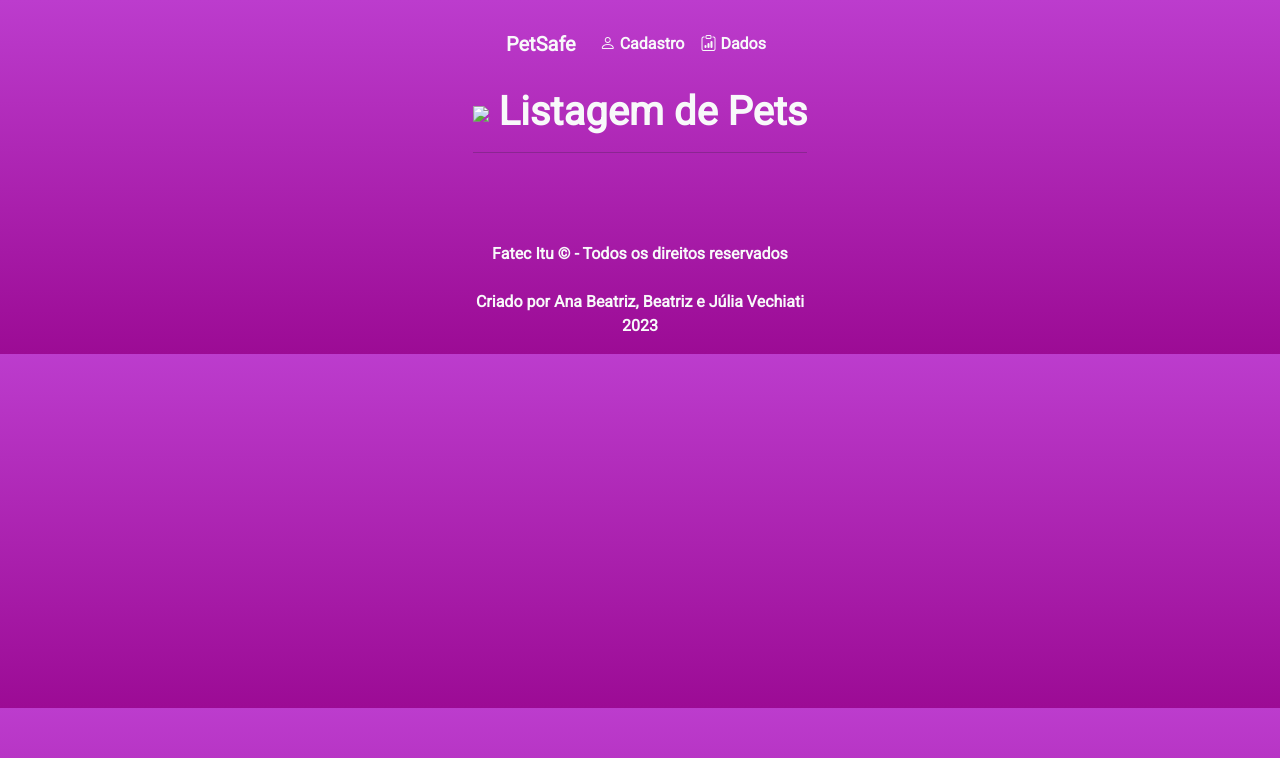
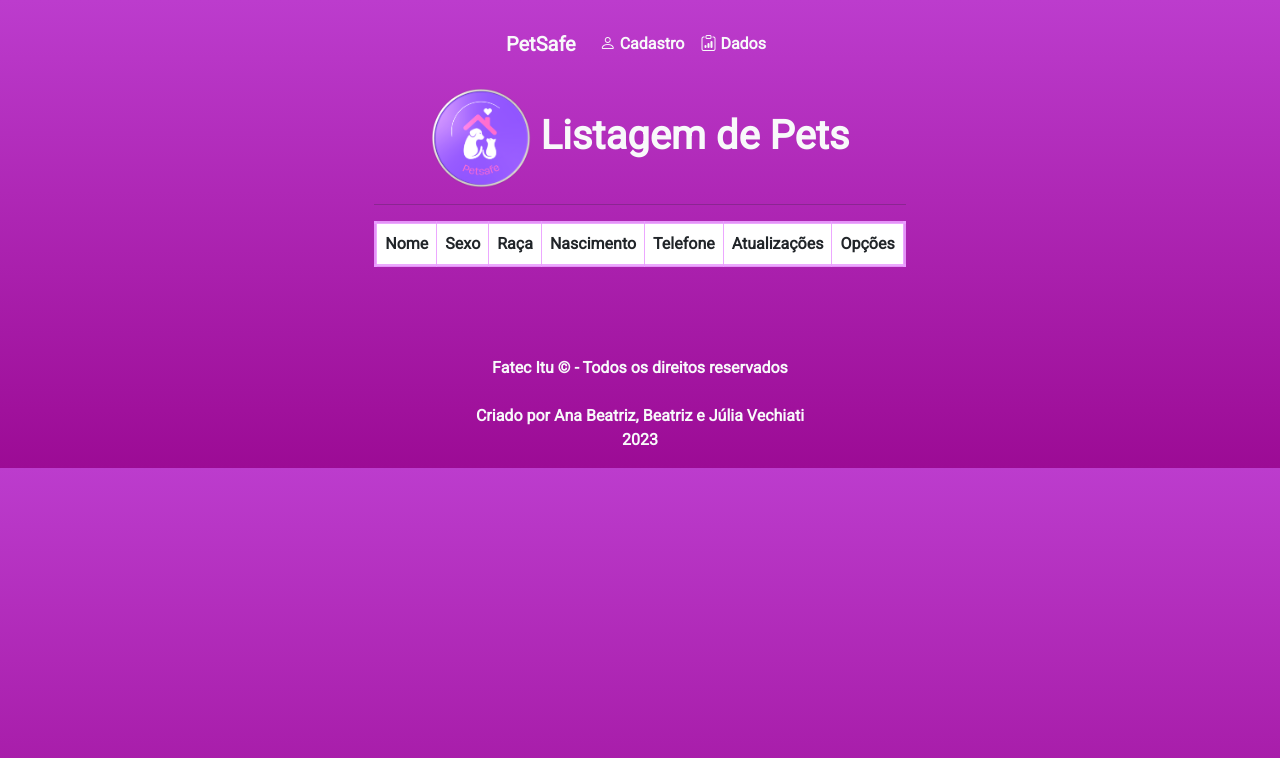
Before and after one commit to beatriizvit/petsafe, a plain HTML site: page listagem.html in a window 1280 px wide. Drawn offline with nearby package versions, Linux system fonts and the light colour scheme; files that its build step writes are made by us from their sources.

Commit message:
Update listagem.html

```diff
--- a/listagem.html
+++ b/listagem.html
@@ -16,9 +16,9 @@
         rel="stylesheet">
 
         <!-- favicon -->
-        <link rel="icon" href="images/logo.png" type="image/png" />
+        <link rel="icon" href="logo.png" type="image/png" />
 
-        <link rel="stylesheet" href="css/estilo.css">
+        <link rel="stylesheet" href="estilo.css">
 
 
 
@@ -55,7 +55,7 @@
     <div> <!--topo da página com o título e logo-->
         <h1 class="text-light">
             <img
-                src="images/logo.png"
+                src="logo.png"
                 class="img-fluid"
                 width="100"
             />
@@ -82,7 +82,7 @@
             </div>
         </footer>
 
-<script src="js/dados.js"></script>
+<script src="dados.js"></script>
 
 </body>
 </html>
```
